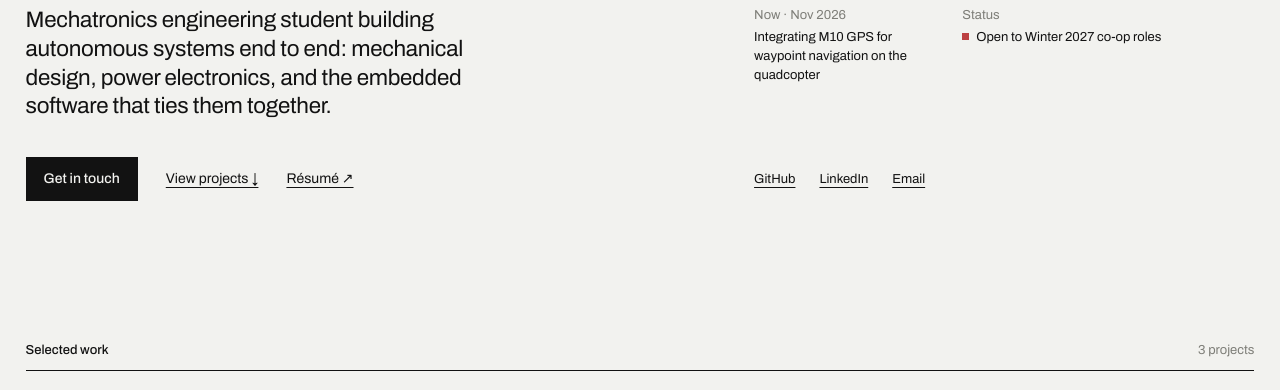
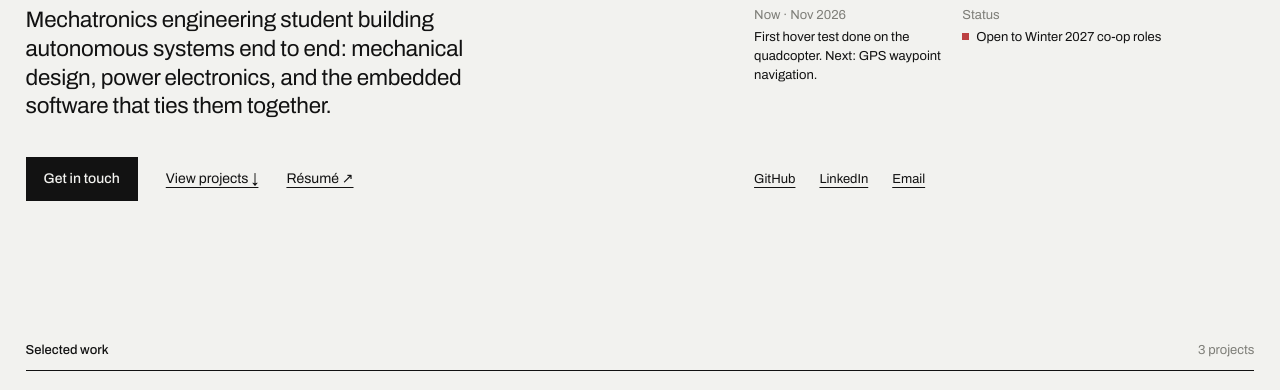
Before and after one commit to ryanzhang-ca/ryanzhang-ca.github.io, a plain HTML site: page index.html in a window 1280 px wide. Shown: the part 410-800 px from the top of the page. Drawn offline with Linux system fonts and the light colour scheme.

Commit message:
Update the Now line: first hover test done

```diff
--- a/index.html
+++ b/index.html
@@ -43,7 +43,7 @@
     <h1 class="name">Ryan Zhang</h1>
     <div class="intro grid">
       <p class="lead">Mechatronics engineering student building autonomous systems end to end: mechanical design, power electronics, and the embedded software that ties them together.</p>
-      <p class="m1"><span class="k">Now · Nov 2026</span>Integrating M10 GPS for waypoint navigation on the quadcopter</p>
+      <p class="m1"><span class="k">Now · Nov 2026</span>First hover test done on the quadcopter. Next: GPS waypoint navigation.</p>
       <p class="m2"><span class="k">Status</span><span class="sig" aria-hidden="true"></span>Open to Winter 2027 co-op roles</p>
     </div>
     <div class="actions grid">
```
